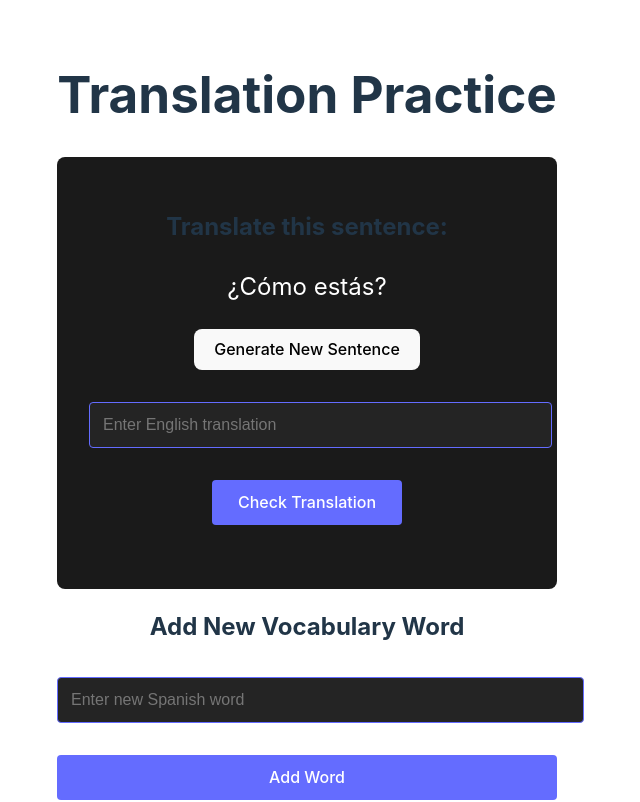
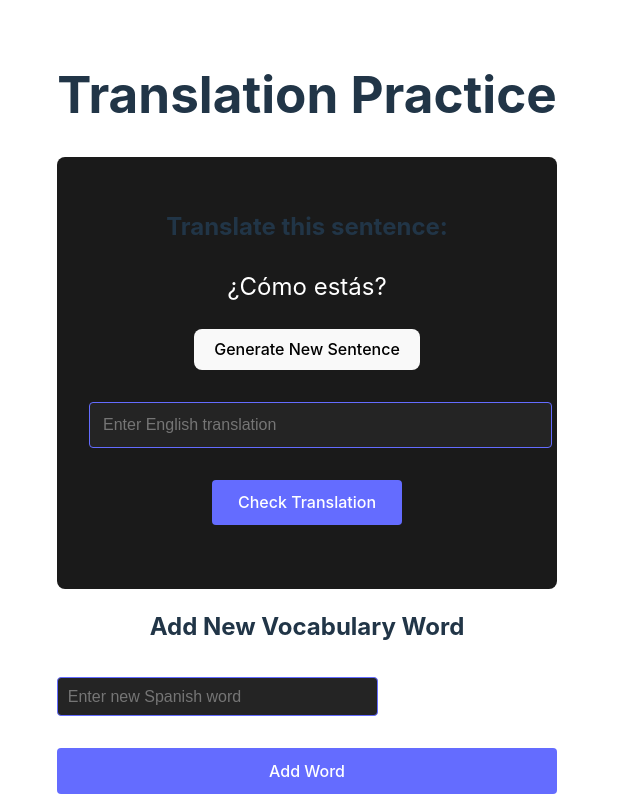
Before and after one commit to TrentSJohnson/ai-spanish, a React (Vite) app in the folder frontend/: page / in a window 1280 px wide. Shown: the top 802 px of the page, without its empty margins (333-973 px from the left). Built offline with nearby package versions, Linux system fonts and the light colour scheme; no server answers.

Commit message:
style: Add dedicated CSS class for vocab input with smaller width

```diff
--- a/frontend/src/App.css
+++ b/frontend/src/App.css
@@ -40,6 +40,16 @@
   color: white;
   font-size: 1rem;
   flex-grow: 1;
+}
+
+.vocab-input {
+  width: 300px;
+  padding: 0.6rem;
+  border-radius: 4px;
+  border: 1px solid #646cff;
+  background-color: #242424;
+  color: white;
+  font-size: 1rem;
 }
 
 .submit-btn {
--- a/frontend/src/components/VocabForm.jsx
+++ b/frontend/src/components/VocabForm.jsx
@@ -24,7 +24,7 @@ function VocabForm({ onVocabAdded }) {
           value={newVocabWord}
           onChange={(e) => setNewVocabWord(e.target.value)}
           placeholder="Enter new Spanish word"
-          className="translation-input"
+          className="vocab-input"
         />
         <button type="submit" className="submit-btn">
           Add Word
```
